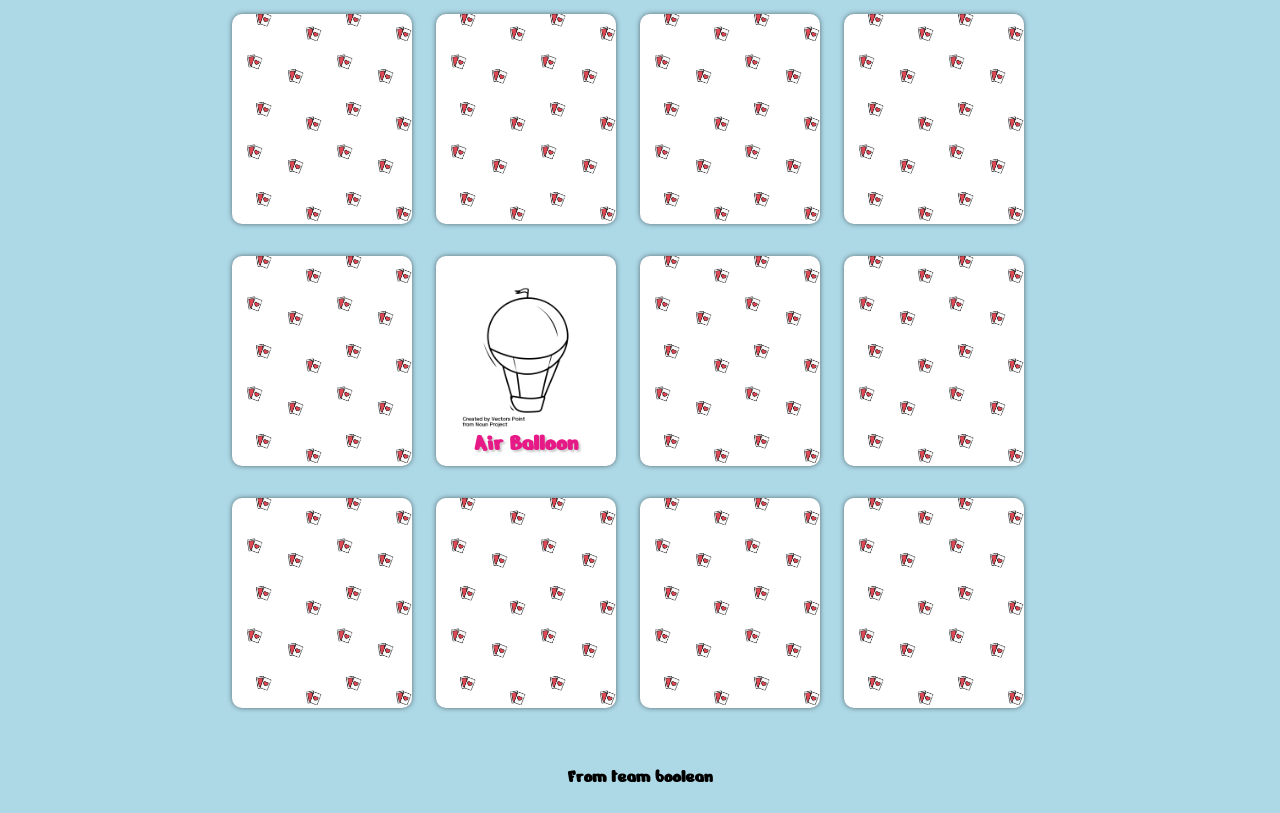
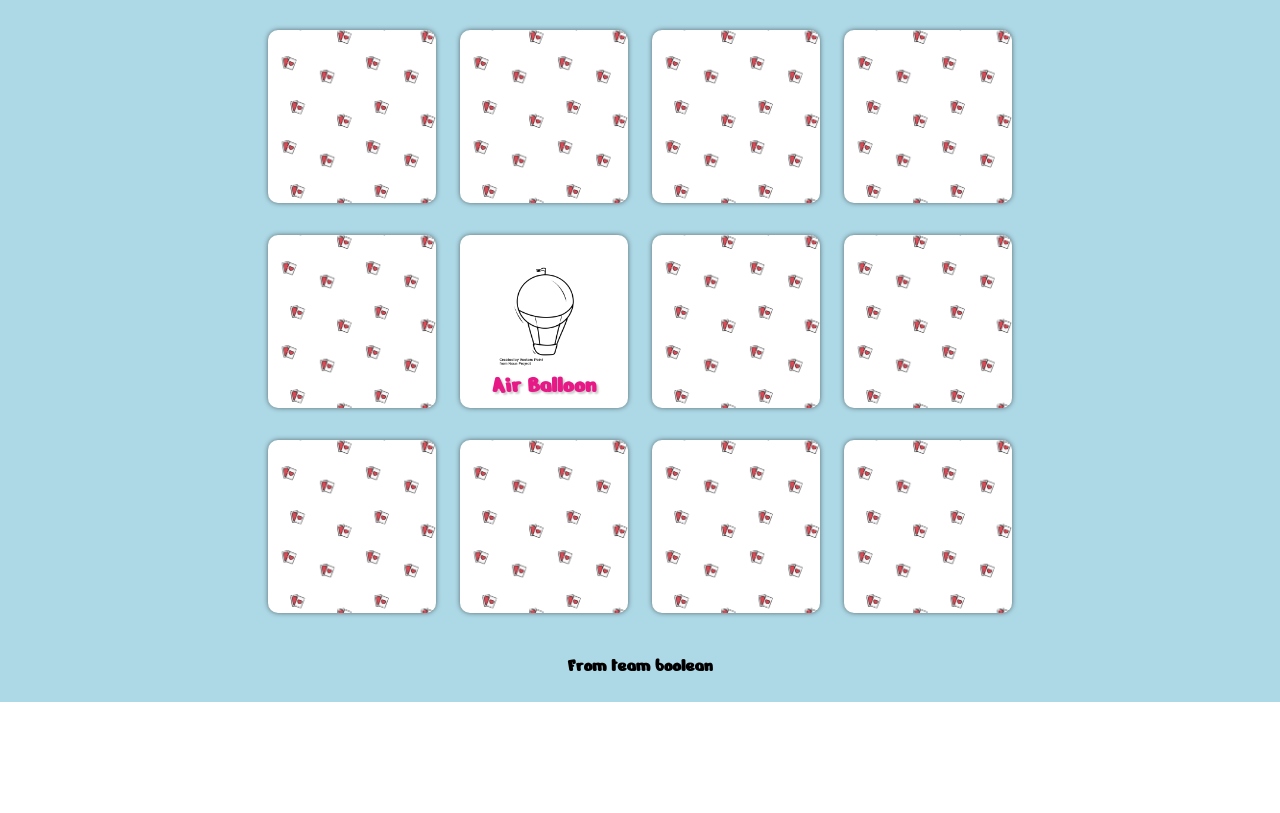
Before and after one commit to patriziosbr/html-css-memory, a plain HTML site: page index.html in a window 1280 px wide. Shown: the part 101-914 px from the top of the page. After the commit the page ends 803 px from the top, so only its background shows below. Drawn offline with Linux system fonts and the light colour scheme.

Commit message:
correzioni in aula

```diff
--- a/css/style.css
+++ b/css/style.css
@@ -6,23 +6,22 @@
 /*common*/
 body {
     font-family: 'Nerko One', cursive;
+    text-align: center;
 }
-h1 {
+header h1 {
     color: #ffffff;
-    text-align: center;
     font-size: 68px;
     text-transform: uppercase;
     padding: 16px 0;
 }
 h2 {
-    margin-bottom: 8px;
-    position: absolute;
+    padding-bottom: 8px;
+    position: absolute; /* diventano inline block e serve il width 100% */
     bottom: 0%;
     /*left: 25%; soluzione da rivedere*/
     visibility: hidden;
-    clear:left;
+    /* clear:left; */
     width: 100%; /* meglio ma non so perchè ha funzionato*/
-    text-align: center;
     text-shadow: 2px 2px 2px rgba(0, 0, 0, 0.2);
 }
 .green {
@@ -56,39 +55,40 @@ h2 {
     clear: both;
 }
 .card-box {
-    width: 816px; /*soluzione da rivedere*/
+    width: 60%; /*soluzione in px da rivedere*/
     margin: auto;
 }
 .card {
-    height: 210px;
-    width: 180px;
+    width: calc( 25% - 24px );
+    /* height: 210px; */
     border-radius: 10px;
-    margin: 0 24px 32px 0;
+    margin: 16px 12px;
     background-color: #ffffff;
     box-shadow: 0 0 5px rgba(0, 0, 0, 0.5);
     float: left;
     position: relative;
+    cursor: pointer;
 }
 .back {
     background-size: contain;
     background-position: center;
     background-image: url("../img/pattern.png");
-    transition: transform 1s;
-    transform-style: preserve-3d;
+    /* transition: transform 1s;
+    transform-style: preserve-3d; */
 }
 .card img {
-    height: 100%;
     width: 100%;
-    padding: 16px;
+    /* height: 100%; */
+    padding: 32px;
     object-fit: contain;
     visibility: hidden;
 }
 .card:hover,
 .card:hover img,
 .card:hover h2 {
+    visibility: visible;
     background-image: none;
-    visibility: visible;
-    transform: rotateY(180deg);
+    /* transform: rotateY(180deg); */
 }
 .fixed img,
 .fixed h2 {
@@ -96,9 +96,8 @@ h2 {
 }
 /*start footer*/
 footer {
+    padding: 25px;
     background-color: #ADD8E6;
-    text-align: center;
-    padding: 25px;
 }
 /* .fixed {
     height: 210px;
--- a/index.html
+++ b/index.html
@@ -10,8 +10,13 @@
         <title>Memory</title>
     </head>
     <body>
-        <main class="container">
+        <div class="container">
+        <!--header-->
+        <header>
             <h1>Memory game</h1>
+        </header>
+        <!--header-->
+        <main>
             <div class="card-box clearfix">
                 <div class="card back">
                     <h2 class="green">Bicycle</h2>
@@ -34,8 +39,9 @@
                     <img src="./img/noun_Tram_3134750.png" alt="">
                 </div>
                 <div class="card fixed">
+                    <!--se prima img e poi h2 non serve position absolute -->
+                    <img src="img/noun_air_balloon_3134741.png" alt="">
                     <h2 class="pink">Air Balloon</h2>
-                    <img src="img/noun_air_balloon_3134741.png" alt="">
                 </div>
                 <div class="card back">
                     <h2 class="green">Bicycle</h2>
@@ -62,10 +68,11 @@
                     <img src="./img/noun_Tram_3134750.png" alt="">
                 </div>
             </div> <!-- close card-box-->
-        </main> <!--close container-->
+        </main>
 
         <footer>
             <h3>From team boolean</h3>
         </footer>
+        </div>  <!--close container-->
     </body>
 </html>
```
